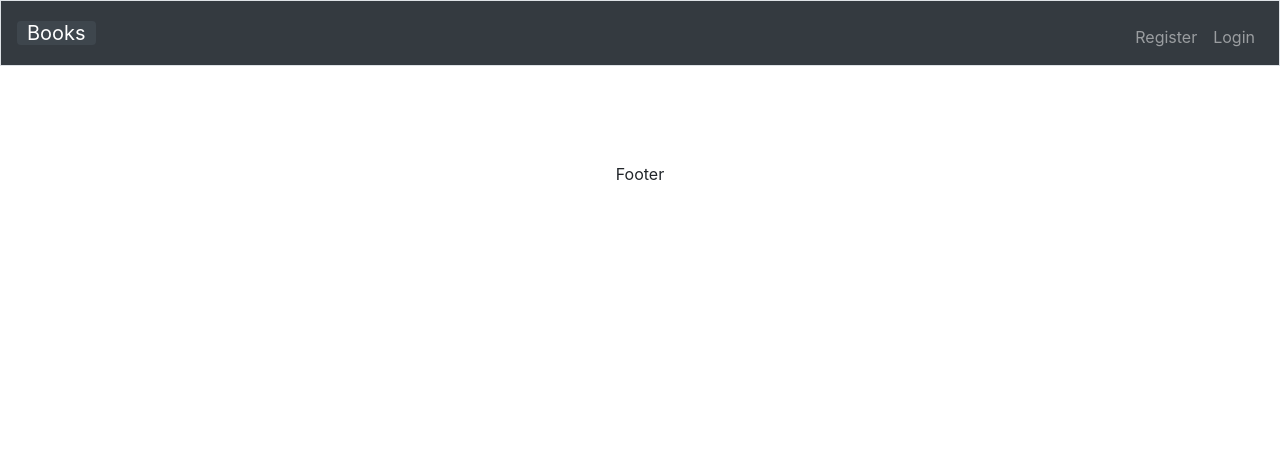
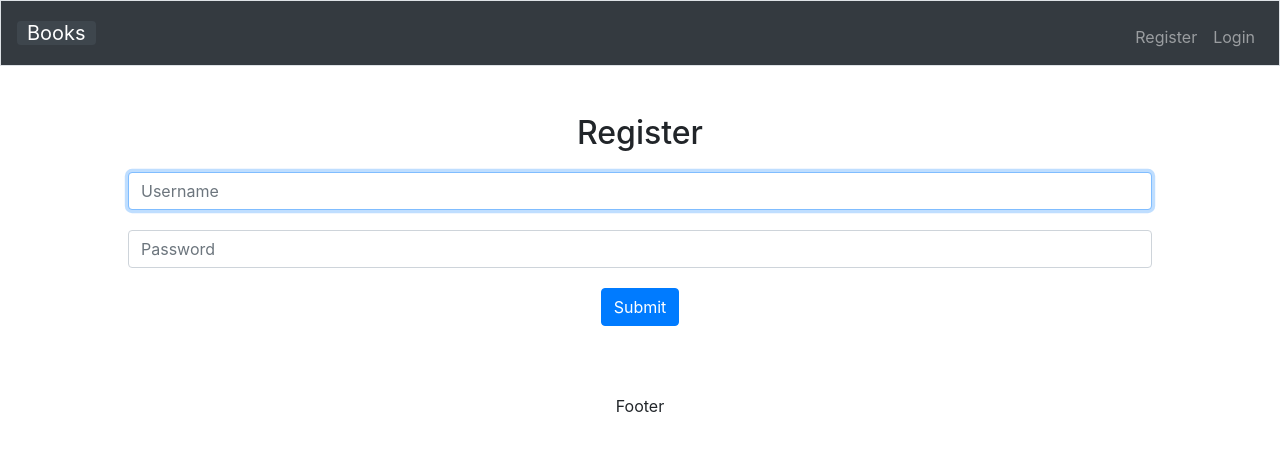
Before and after one commit to XtratoS/Books, a Flask app: page /register in a window 1280 px wide. Shown: the top 451 px of the page. Run offline with Flask 2, Linux system fonts and the light colour scheme; parts of the project's set-up code (start-up, migrations or seed data) failed here and were passed over; some libraries are stand-ins or nearby versions.

Commit message:
Minor changes to the login and register templates

```diff
--- a/templates/register.html
+++ b/templates/register.html
@@ -1,18 +1,18 @@
 {% extends "layout.html" %}
-{%block body%}
+{%block main%}
     <h2>
         Register
     </h2>
-    <form method="POST">
+    <form method="POST" class="center width-50">
         <div class="row">
-            <div class="col-md-2"></div>
-            <div class="col-md-4">
+            <div class="col">
                 <input autofocus type="text" name="username" class="form-control" placeholder="Username">
             </div>
-            <div class="col-md-4">
+        </div>
+        <div class="row">
+            <div class="col">
                 <input type="password" name="password" class="form-control" placeholder="Password">
             </div>
-            <div class="col-md-2"></div>
         </div>
         <div class="row">
             <div class="col">
```
Also changed, not shown: templates/login.html (+5 -5 lines).
